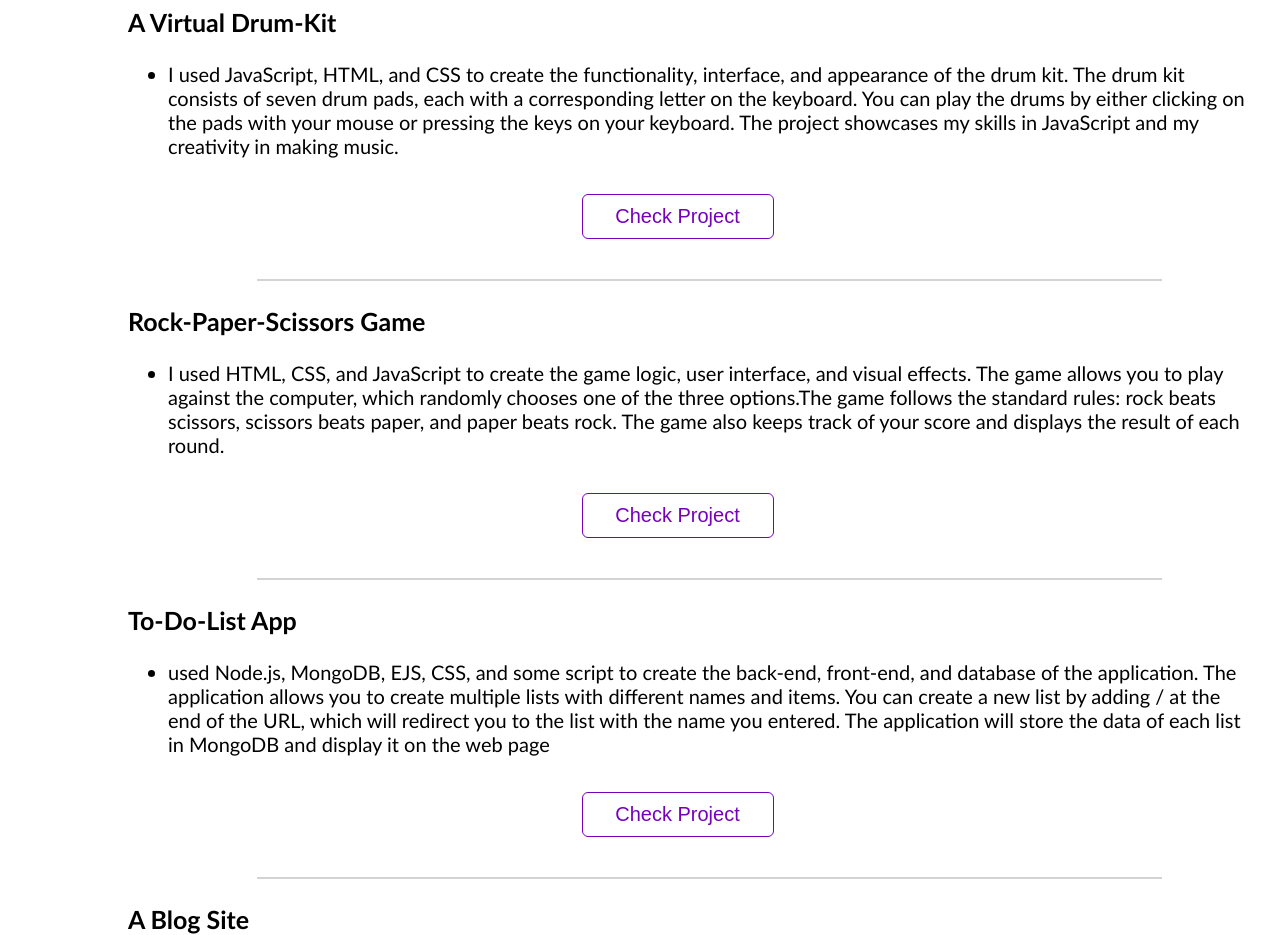
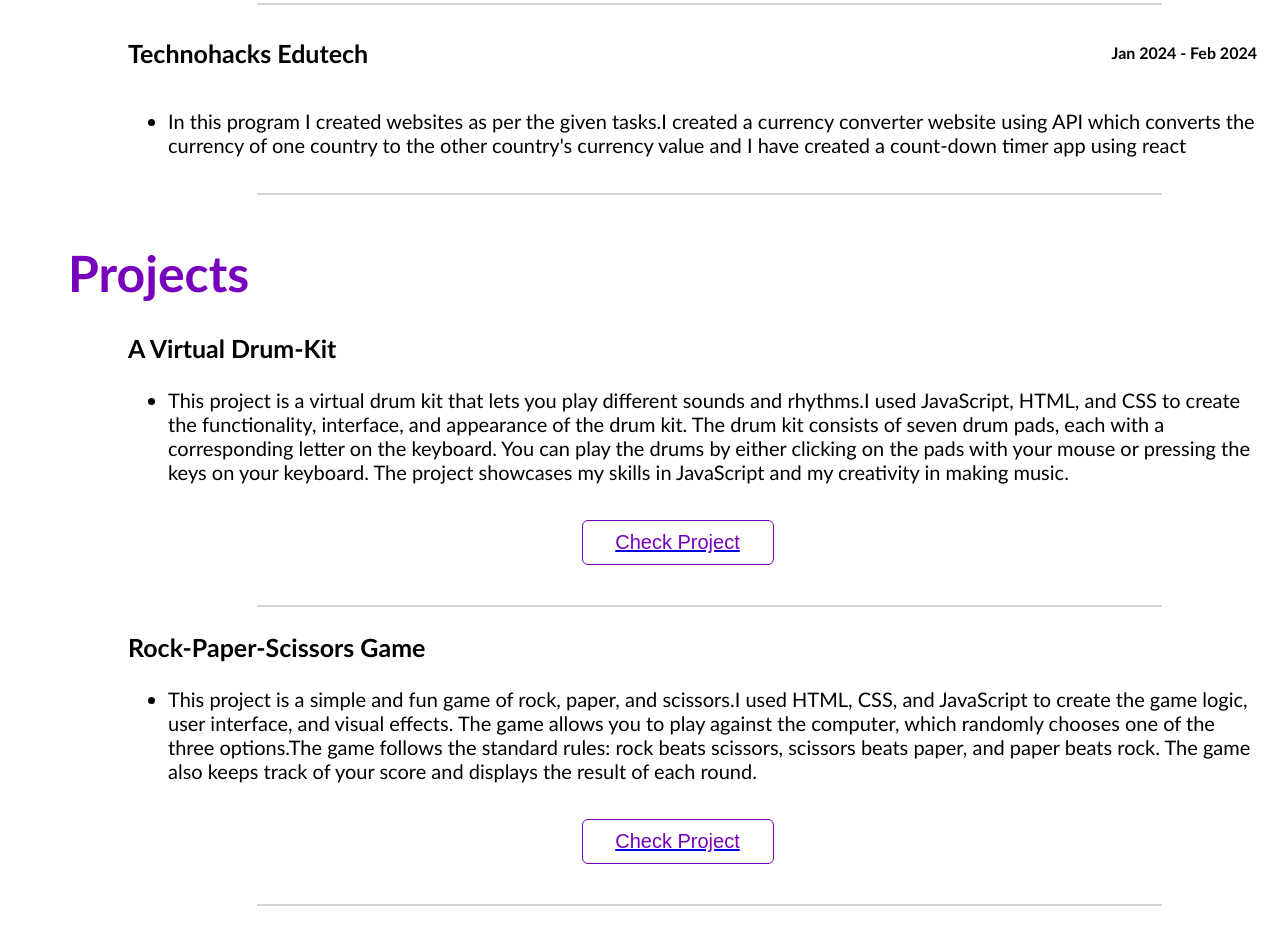
Before and after one commit to kuruvapavani/portfolio, a plain HTML site: page index.html in a window 1280 px wide. Shown: the part 1865-2800 px from the top of the page. Drawn offline with Linux system fonts and the light colour scheme; a script that the page names is missing.

Commit message:
Update index.html

```diff
--- a/index.html
+++ b/index.html
@@ -44,8 +44,7 @@
             Hi, I'm Kuruva Pavani!
           </h1>
           <p>
-            I am a front-end developer in which my projects are A virtual Drum Kit , A blog Site, A Rock-Paper-Scissors game and A To-Do-List app.
-            I have created the websites using html,css and javascript . For the backend I used Node.js and I used MongoDB to store the data.
+            A creative and passionate web developer who loves building beautiful and functional websites.I have always been fascinated by the power of the web and how it connects people and information. I started learning web development on my own through online courses and tutorials, and soon I was building websites for fun .Here are some of the skills and technologies that I use to create awesome websites:HTML, CSS,JavaScript,Bootstrap,React,Node, Express,MongoDB,Heroku,Git, GitHub, and VS Code.I am not only a coder, but also a designer, a learner, and a music lover. I love to create user-friendly and responsive web designs that match the client’s vision and brand identity. I am always eager to learn new things and improve my skills. I enjoy working with other developers and sharing ideas and feedback.Thank you for visiting my portfolio website. If you are interested in working with me, hiring me, or just saying hi, please feel free to contact me anytime. You can also check out my work samples and testimonials below. I look forward to hearing from you soon!
           </p>
       </div>
     </section>
@@ -120,40 +119,40 @@
           <div class="project-card">
             <h3>A Virtual Drum-Kit</h3>
             <ul>
-              <li>I used JavaScript, HTML, and CSS to create the functionality, interface, and appearance of the drum kit. The drum kit consists of seven drum pads, each with a corresponding letter on the keyboard. You can play the drums by either clicking on the pads with your mouse or pressing the keys on your keyboard. The project showcases my skills in JavaScript and my creativity in making music.</li>
+              <li>This project is a virtual drum kit that lets you play different sounds and rhythms.I used JavaScript, HTML, and CSS to create the functionality, interface, and appearance of the drum kit. The drum kit consists of seven drum pads, each with a corresponding letter on the keyboard. You can play the drums by either clicking on the pads with your mouse or pressing the keys on your keyboard. The project showcases my skills in JavaScript and my creativity in making music.</li>
             </ul>
             <div class="btn">
-            <button id="recommend_btn">Check Project</button>
+            <a href="https://kuruvapavani.github.io/Drum_Kit/" target="_blank"><button id="recommend_btn">Check Project</button></a>
           </div>
           </div>
           <hr>
           <div class="project-card">
             <h3>Rock-Paper-Scissors Game</h3>
             <ul>
-              <li>I used HTML, CSS, and JavaScript to create the game logic, user interface, and visual effects. The game allows you to play against the computer, which randomly chooses one of the three options.The game follows the standard rules: rock beats scissors, scissors beats paper, and paper beats rock. The game also keeps track of your score and displays the result of each round.</li>
+              <li>This project is a simple and fun game of rock, paper, and scissors.I used HTML, CSS, and JavaScript to create the game logic, user interface, and visual effects. The game allows you to play against the computer, which randomly chooses one of the three options.The game follows the standard rules: rock beats scissors, scissors beats paper, and paper beats rock. The game also keeps track of your score and displays the result of each round.</li>
             </ul>
             <div class="btn">
-              <button id="recommend_btn">Check Project</button>
+              <a href="https://kuruvapavani.github.io/Rock_Paper_Scissors_Game/" target="_blank"><button id="recommend_btn">Check Project</button></a>
             </div>
           </div>
           <hr>
           <div class="project-card">
             <h3>To-Do-List App</h3>
             <ul>
-              <li> used Node.js, MongoDB, EJS, CSS, and some script to create the back-end, front-end, and database of the application. The application allows you to create multiple lists with different names and items. You can create a new list by adding /<listname> at the end of the URL, which will redirect you to the list with the name you entered. The application will store the data of each list in MongoDB and display it on the web page</li>
+              <li> This project is a to-do list application that helps you organize your tasks and goals. I used Node.js, MongoDB, EJS, CSS, and some script to create the back-end, front-end, and database of the application. The application allows you to create multiple lists with different names and items. You can create a new list by adding /<listname> at the end of the URL, which will redirect you to the list with the name you entered. The application will store the data of each list in MongoDB and display it on the web page. You can also add, delete, or check off items from each list. The project shows my skills in full-stack web development and my ability to use Node.js and MongoDB to create dynamic and scalable web applications.</li>
             </ul>
             <div class="btn">
-              <button id="recommend_btn">Check Project</button>
+              <a href="" target="_blank"><button id="recommend_btn">Check Project</button></a>
             </div>
           </div>
           <hr>
           <div class="project-card">
             <h3>A Blog Site</h3>
             <ul>
-              <li>I used HTML, CSS, and some script to create the website structure, style, and functionality. The website has a navigation bar that contains three links: home, about, and contact. The home page shows a list of posts with a title, an image, and a brief summary. Each post has a read more button that leads to a separate page that displays the full content of the post. The about page gives some information about me and my blog. The contact page has a form that allows visitors to send me messages. The website is responsive, attractive, and user-friendly. The project showcases my writing skills and my web development knowledge.</li>
+              <li>This project is a blog website that features my articles on various topics. I used HTML, CSS, and some script to create the website structure, style, and functionality. The website has a navigation bar that contains three links: home, about, and contact. The home page shows a list of posts with a title, an image, and a brief summary. Each post has a read more button that leads to a separate page that displays the full content of the post. The about page gives some information about me and my blog.The website is responsive, attractive, and user-friendly. The project showcases my writing skills and my web development knowledge </li>
             </ul>
             <div class="btn">
-              <button id="recommend_btn">Check Project</button>
+              <a href="" target="_blank"><button id="recommend_btn">Check Project</button></a>
             </div>
           </div>
     </div>
```
